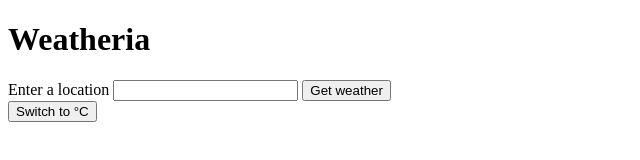
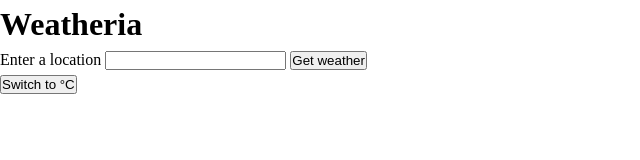
Before and after one commit to martupeluso/weather-app, a website built with webpack: page src/template.html in a window 1280 px wide. Shown: the whole page, without its empty margins (0-640 px from the left). Built offline with nearby package versions, Linux system fonts and the light colour scheme; no server answers.

Commit message:
Add minor CSS reset

```diff
--- a/src/styles.css
+++ b/src/styles.css
@@ -40,3 +40,13 @@
     "Apple Color Emoji", "Segoe UI Emoji", "Segoe UI Symbol";
   --accent-color: #4ec2ff;
 }
+
+* {
+  box-sizing: border-box;
+  margin: 0;
+  padding: 0;
+}
+
+body {
+  line-height: 1.5;
+}
```
